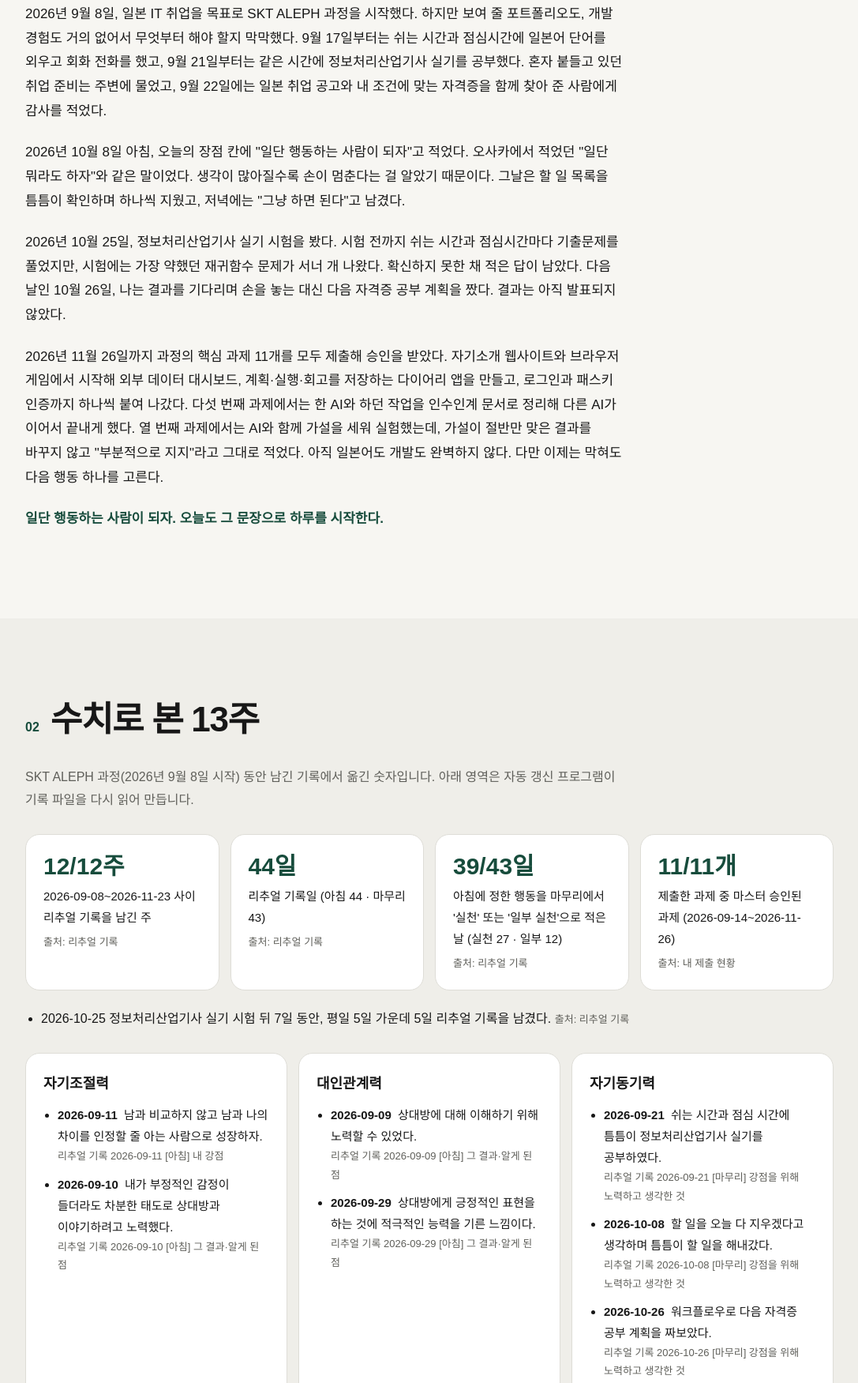
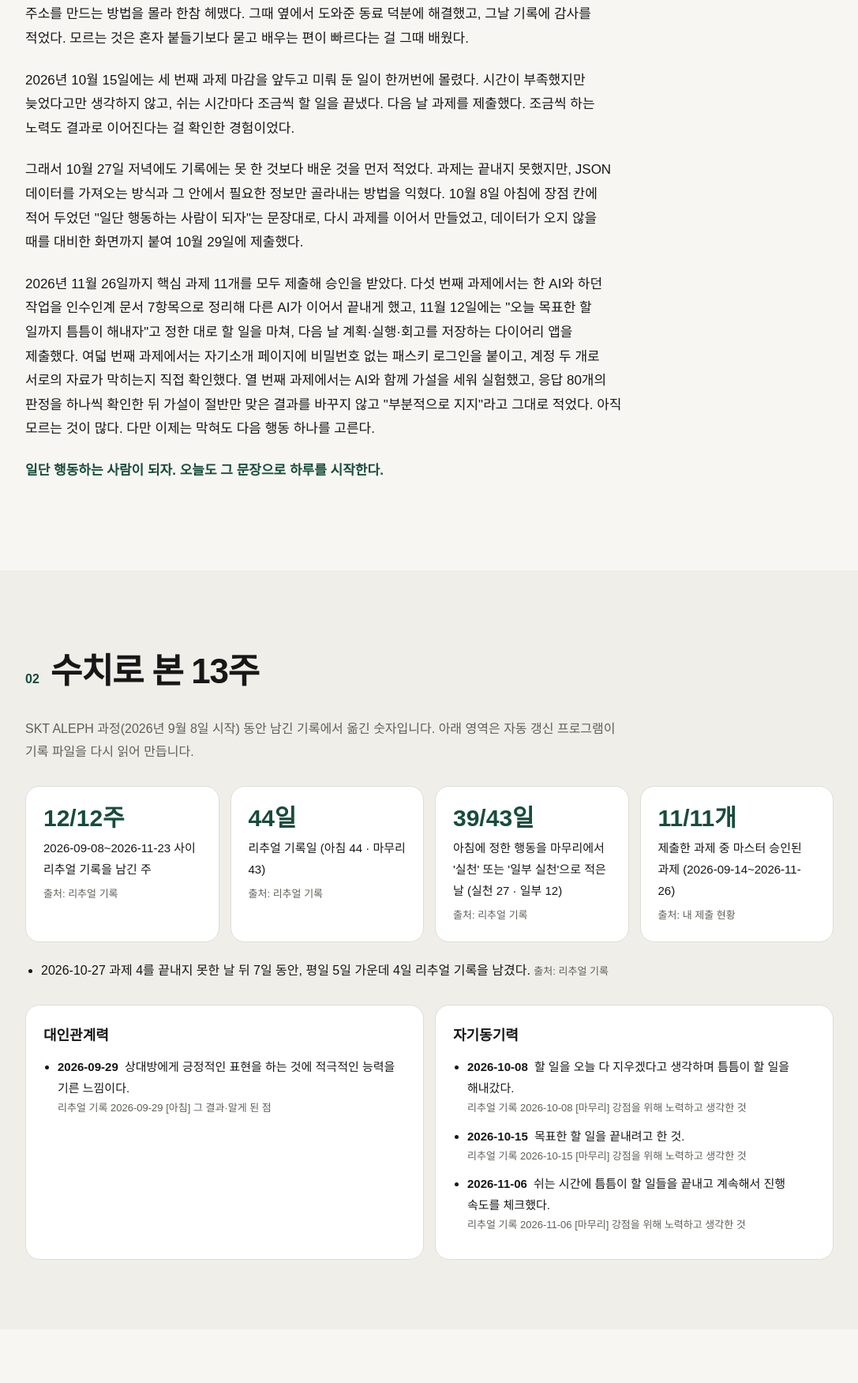
Before and after one commit to few0579-a11y/portfolio, a plain HTML site: page index.html in a window 1280 px wide. Shown: the part 995-2746 px from the top of the page at 79% size, without its empty margins (96-1183 px from the left). Drawn offline with Linux system fonts and the light colour scheme.

Commit message:
Story: development tasks only
Co-Authored-By: Claude Opus 5.5 <noreply@anthropic.com>

```diff
--- a/index.html
+++ b/index.html
@@ -11,7 +11,7 @@
 <header class="hero" id="top">
   <p class="eyebrow">PORTFOLIO · 2026</p>
   <h1>유지민</h1>
-  <p class="oneliner">시험 결과를 기다리는 대신 다음 날(2026.10.26) 다음 공부 계획표를 짠, 막혀도 다음 행동을 고르는 사람</p>
+  <p class="oneliner">끝내지 못한 과제(2026.10.27)에서 배운 것부터 적고 이틀 뒤 제출한, 막혀도 다음 행동을 고르는 사람</p>
   <nav class="jump" aria-label="바로 가기">
     <a href="#story">이야기</a>
     <a href="#numbers">수치</a>
@@ -24,11 +24,11 @@
 <section class="section" id="story">
   <div class="section-head"><span>01</span><h2>이야기</h2></div>
   <article class="story">
-    <p>2024년 5월, 워킹홀리데이로 오사카에 도착했을 때 내 일본어는 간단한 인사가 전부였다. 구약소에서 전입 신고와 보험 서류를 처리하는 일도, 아르바이트를 구하는 일도 말이 막혀 쉽지 않았다. 그때 나는 "일단 뭐라도 하자"고 적고, 일부러 회화를 많이 써야 하는 아르바이트를 골랐다. 부동산 회사에서 디자인 보조를 하며 홈페이지 개설을 맡았고, 한인 식당에서 일했다. 여섯 달쯤 지나 식당의 일본인 스태프와 재고 현황을 이야기하던 날, 처음으로 말이 트였다. IT에 대한 관심도 이때 홈페이지를 만들며 처음 생겼다.</p>
-    <p>2026년 9월 8일, 일본 IT 취업을 목표로 SKT ALEPH 과정을 시작했다. 하지만 보여 줄 포트폴리오도, 개발 경험도 거의 없어서 무엇부터 해야 할지 막막했다. 9월 17일부터는 쉬는 시간과 점심시간에 일본어 단어를 외우고 회화 전화를 했고, 9월 21일부터는 같은 시간에 정보처리산업기사 실기를 공부했다. 혼자 붙들고 있던 취업 준비는 주변에 물었고, 9월 22일에는 일본 취업 공고와 내 조건에 맞는 자격증을 함께 찾아 준 사람에게 감사를 적었다.</p>
-    <p>2026년 10월 8일 아침, 오늘의 장점 칸에 "일단 행동하는 사람이 되자"고 적었다. 오사카에서 적었던 "일단 뭐라도 하자"와 같은 말이었다. 생각이 많아질수록 손이 멈춘다는 걸 알았기 때문이다. 그날은 할 일 목록을 틈틈이 확인하며 하나씩 지웠고, 저녁에는 "그냥 하면 된다"고 남겼다.</p>
-    <p>2026년 10월 25일, 정보처리산업기사 실기 시험을 봤다. 시험 전까지 쉬는 시간과 점심시간마다 기출문제를 풀었지만, 시험에는 가장 약했던 재귀함수 문제가 서너 개 나왔다. 확신하지 못한 채 적은 답이 남았다. 다음 날인 10월 26일, 나는 결과를 기다리며 손을 놓는 대신 다음 자격증 공부 계획을 짰다. 결과는 아직 발표되지 않았다.</p>
-    <p>2026년 11월 26일까지 과정의 핵심 과제 11개를 모두 제출해 승인을 받았다. 자기소개 웹사이트와 브라우저 게임에서 시작해 외부 데이터 대시보드, 계획·실행·회고를 저장하는 다이어리 앱을 만들고, 로그인과 패스키 인증까지 하나씩 붙여 나갔다. 다섯 번째 과제에서는 한 AI와 하던 작업을 인수인계 문서로 정리해 다른 AI가 이어서 끝내게 했다. 열 번째 과제에서는 AI와 함께 가설을 세워 실험했는데, 가설이 절반만 맞은 결과를 바꾸지 않고 "부분적으로 지지"라고 그대로 적었다. 아직 일본어도 개발도 완벽하지 않다. 다만 이제는 막혀도 다음 행동 하나를 고른다.</p>
+    <p>2026년 10월 27일, 네 번째 과제인 외부 데이터 대시보드를 끝내지 못했다. AI가 코드의 문제를 내고 내가 직접 푸는 방식으로 만들다 보니 시간이 생각보다 훨씬 오래 걸렸다. 그날 아침 "과제 4를 끝내자"고 정했던 목표는 지키지 못했다.</p>
+    <p>돌아보면 처음부터 쉬운 출발은 아니었다. 2026년 9월 8일 일본 IT 취업을 목표로 SKT ALEPH 과정을 시작했을 때, 나에게는 개발 경험이 거의 없었다. 9월 10일에는 첫 과제인 자기소개 페이지를 GitHub에 올려 주소를 만드는 방법을 몰라 한참 헤맸다. 그때 옆에서 도와준 동료 덕분에 해결했고, 그날 기록에 감사를 적었다. 모르는 것은 혼자 붙들기보다 묻고 배우는 편이 빠르다는 걸 그때 배웠다.</p>
+    <p>2026년 10월 15일에는 세 번째 과제 마감을 앞두고 미뤄 둔 일이 한꺼번에 몰렸다. 시간이 부족했지만 늦었다고만 생각하지 않고, 쉬는 시간마다 조금씩 할 일을 끝냈다. 다음 날 과제를 제출했다. 조금씩 하는 노력도 결과로 이어진다는 걸 확인한 경험이었다.</p>
+    <p>그래서 10월 27일 저녁에도 기록에는 못 한 것보다 배운 것을 먼저 적었다. 과제는 끝내지 못했지만, JSON 데이터를 가져오는 방식과 그 안에서 필요한 정보만 골라내는 방법을 익혔다. 10월 8일 아침에 장점 칸에 적어 두었던 "일단 행동하는 사람이 되자"는 문장대로, 다시 과제를 이어서 만들었고, 데이터가 오지 않을 때를 대비한 화면까지 붙여 10월 29일에 제출했다.</p>
+    <p>2026년 11월 26일까지 핵심 과제 11개를 모두 제출해 승인을 받았다. 다섯 번째 과제에서는 한 AI와 하던 작업을 인수인계 문서 7항목으로 정리해 다른 AI가 이어서 끝내게 했고, 11월 12일에는 "오늘 목표한 할 일까지 틈틈이 해내자"고 정한 대로 할 일을 마쳐, 다음 날 계획·실행·회고를 저장하는 다이어리 앱을 제출했다. 여덟 번째 과제에서는 자기소개 페이지에 비밀번호 없는 패스키 로그인을 붙이고, 계정 두 개로 서로의 자료가 막히는지 직접 확인했다. 열 번째 과제에서는 AI와 함께 가설을 세워 실험했고, 응답 80개의 판정을 하나씩 확인한 뒤 가설이 절반만 맞은 결과를 바꾸지 않고 "부분적으로 지지"라고 그대로 적었다. 아직 모르는 것이 많다. 다만 이제는 막혀도 다음 행동 하나를 고른다.</p>
     <p class="closing">일단 행동하는 사람이 되자. 오늘도 그 문장으로 하루를 시작한다.</p>
   </article>
 </section>
@@ -45,21 +45,16 @@
   <div class="metric"><strong>11/11개</strong><span>제출한 과제 중 마스터 승인된 과제 (2026-09-14~2026-11-26)</span><small>출처: 내 제출 현황</small></div>
 </div>
 <ul class="linked">
-  <li>2026-10-25 정보처리산업기사 실기 시험 뒤 7일 동안, 평일 5일 가운데 5일 리추얼 기록을 남겼다. <small>출처: 리추얼 기록</small></li>
+  <li>2026-10-27 과제 4를 끝내지 못한 날 뒤 7일 동안, 평일 5일 가운데 4일 리추얼 기록을 남겼다. <small>출처: 리추얼 기록</small></li>
 </ul>
 <div class="ability-grid">
-  <div class="ability"><h3>자기조절력</h3><ul>
-    <li><time>2026-09-11</time> 남과 비교하지 않고 남과 나의 차이를 인정할 줄 아는 사람으로 성장하자. <small>리추얼 기록 2026-09-11 [아침] 내 강점</small></li>
-    <li><time>2026-09-10</time> 내가 부정적인 감정이 들더라도 차분한 태도로 상대방과 이야기하려고 노력했다. <small>리추얼 기록 2026-09-10 [아침] 그 결과·알게 된 점</small></li>
-  </ul></div>
   <div class="ability"><h3>대인관계력</h3><ul>
-    <li><time>2026-09-09</time> 상대방에 대해 이해하기 위해 노력할 수 있었다. <small>리추얼 기록 2026-09-09 [아침] 그 결과·알게 된 점</small></li>
     <li><time>2026-09-29</time> 상대방에게 긍정적인 표현을 하는 것에 적극적인 능력을 기른 느낌이다. <small>리추얼 기록 2026-09-29 [아침] 그 결과·알게 된 점</small></li>
   </ul></div>
   <div class="ability"><h3>자기동기력</h3><ul>
-    <li><time>2026-09-21</time> 쉬는 시간과 점심 시간에 틈틈이 정보처리산업기사 실기를 공부하였다. <small>리추얼 기록 2026-09-21 [마무리] 강점을 위해 노력하고 생각한 것</small></li>
     <li><time>2026-10-08</time> 할 일을 오늘 다 지우겠다고 생각하며 틈틈이 할 일을 해내갔다. <small>리추얼 기록 2026-10-08 [마무리] 강점을 위해 노력하고 생각한 것</small></li>
-    <li><time>2026-10-26</time> 워크플로우로 다음 자격증 공부 계획을 짜보았다. <small>리추얼 기록 2026-10-26 [마무리] 강점을 위해 노력하고 생각한 것</small></li>
+    <li><time>2026-10-15</time> 목표한 할 일을 끝내려고 한 것. <small>리추얼 기록 2026-10-15 [마무리] 강점을 위해 노력하고 생각한 것</small></li>
+    <li><time>2026-11-06</time> 쉬는 시간에 틈틈이 할 일들을 끝내고 계속해서 진행 속도를 체크했다. <small>리추얼 기록 2026-11-06 [마무리] 강점을 위해 노력하고 생각한 것</small></li>
   </ul></div>
 </div>
 <!-- AUTO:END -->
```
Also changed, not shown: documents/application.html (+5 -5 lines), 1 other file.
